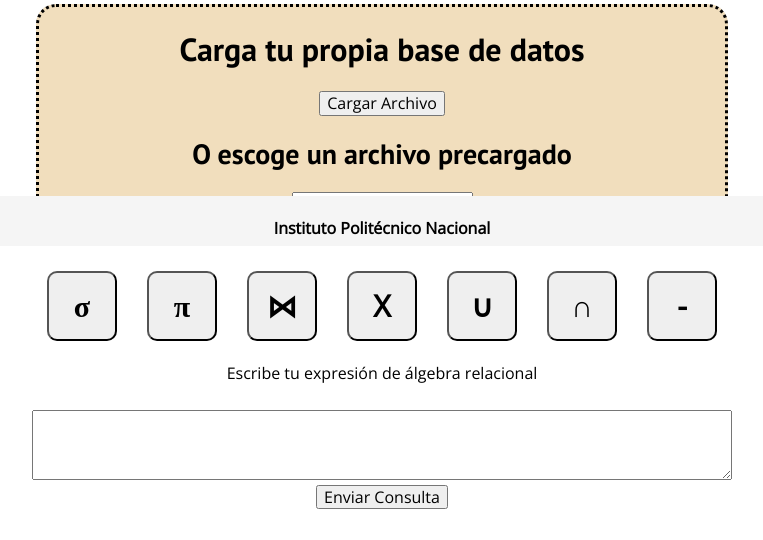
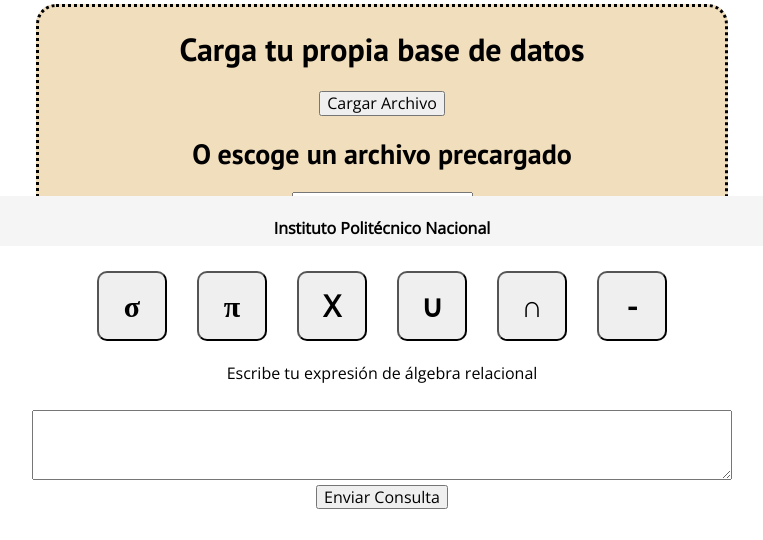
Before and after one commit to MarcoRt/Calculadora, a Django app: page /practica/ in a window 1280 px wide. Shown: the part 554-1094 px from the top of the page, without its empty margins (258-1021 px from the left). Run offline with Django 3.2, Linux system fonts and the light colour scheme.

Commit message:
atributo title a botones

```diff
--- a/pages/static/css/styles.css
+++ b/pages/static/css/styles.css
@@ -325,7 +325,7 @@ img{
 .herramienta-expresion__input{
     width: 70rem;
     height: 7rem;
-    font-size: 2rem;
+    font-size: 1.5rem;
     text-align: center;
     padding: 1rem 0;
 }
--- a/pages/templates/practica.html
+++ b/pages/templates/practica.html
@@ -53,13 +53,12 @@
             </div>
 
             <div class="herramienta-botones">
-                <button class="herramienta-botones__boton" id="seleccion">σ</button>
-                <button class="herramienta-botones__boton" id="proyeccion">π</button>
-                <button class="herramienta-botones__boton" id="reunion">⋈</button>
-                <button class="herramienta-botones__boton" id="producto">X</button>
-                <button class="herramienta-botones__boton" id="union">∪</button>
-                <button class="herramienta-botones__boton" id="interseccion">∩</button>
-                <button class="herramienta-botones__boton" id="diferencia">-</button>
+                <button class="herramienta-botones__boton" id="seleccion" title="Seleccion">σ</button>
+                <button class="herramienta-botones__boton" id="proyeccion" title="Proyeccion">π</button>
+                <button class="herramienta-botones__boton" id="producto" title="Producto Cartesiano">X</button>
+                <button class="herramienta-botones__boton" id="union" title="Union">∪</button>
+                <button class="herramienta-botones__boton" id="interseccion" title="Interseccion">∩</button>
+                <button class="herramienta-botones__boton" id="diferencia" title="Diferencia">-</button>
             </div>
 
             <div class="herramienta-expresion">
```
